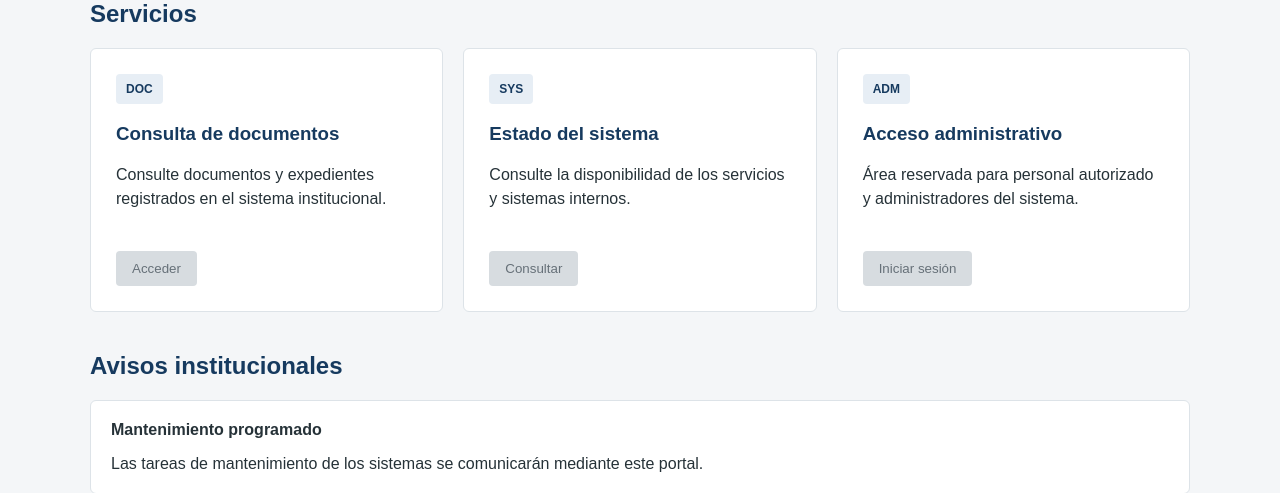
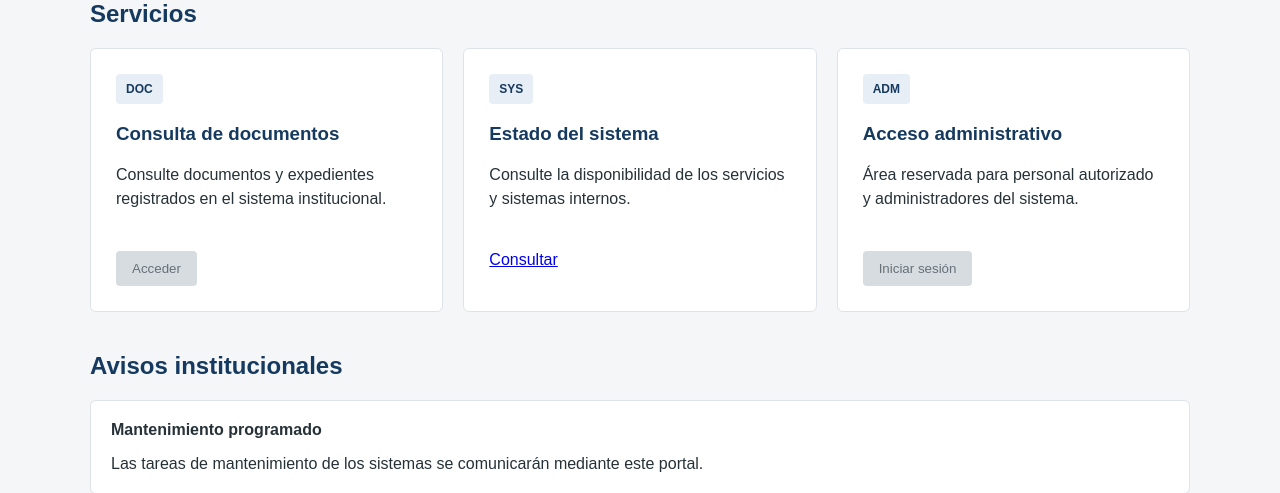
Before and after one commit to jdeltorocaceres/capstone-webapp, a Flask app: page / in a window 1280 px wide. Shown: the part 416-909 px from the top of the page. Run offline with Flask 3, Linux system fonts and the light colour scheme.

Commit message:
Enable system status service

```diff
--- a/templates/index.html
+++ b/templates/index.html
@@ -71,7 +71,7 @@
                     Consulte la disponibilidad de los servicios
                     y sistemas internos.
                 </p>
-                <button disabled>Consultar</button>
+                <a class="service-button" href="/status">Consultar</a>
             </article>
 
             <article class="card">
```
